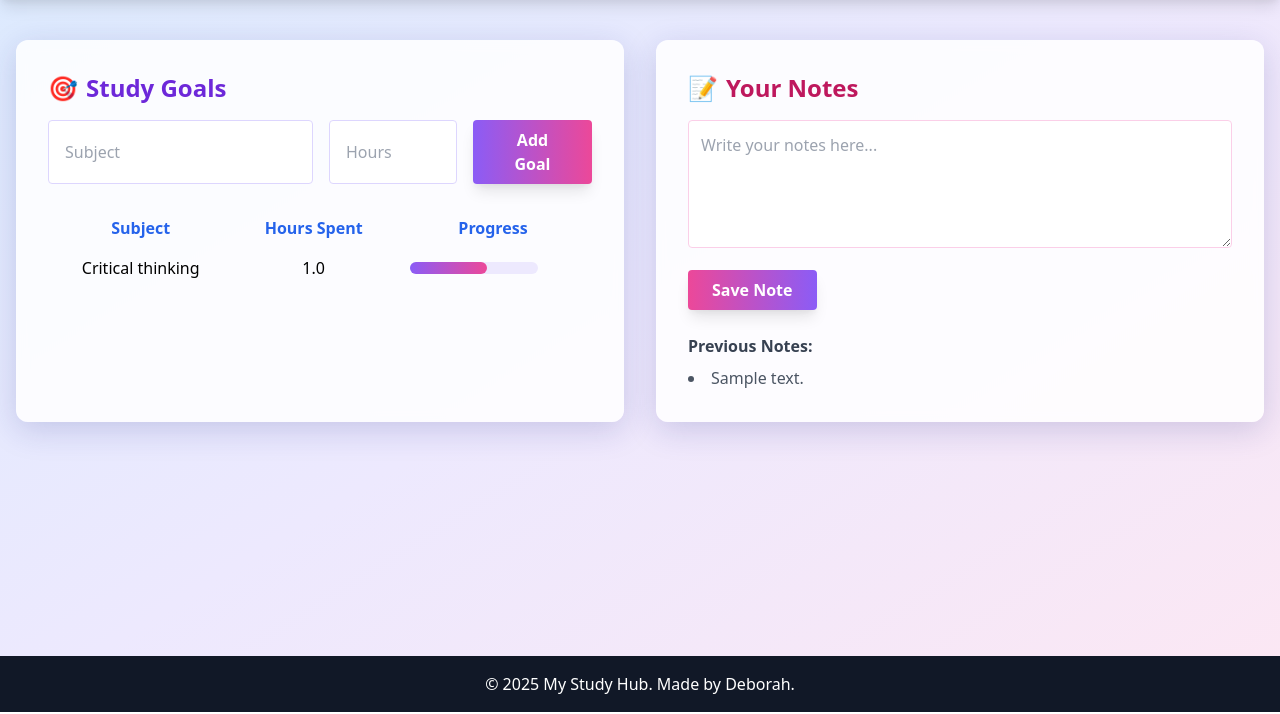
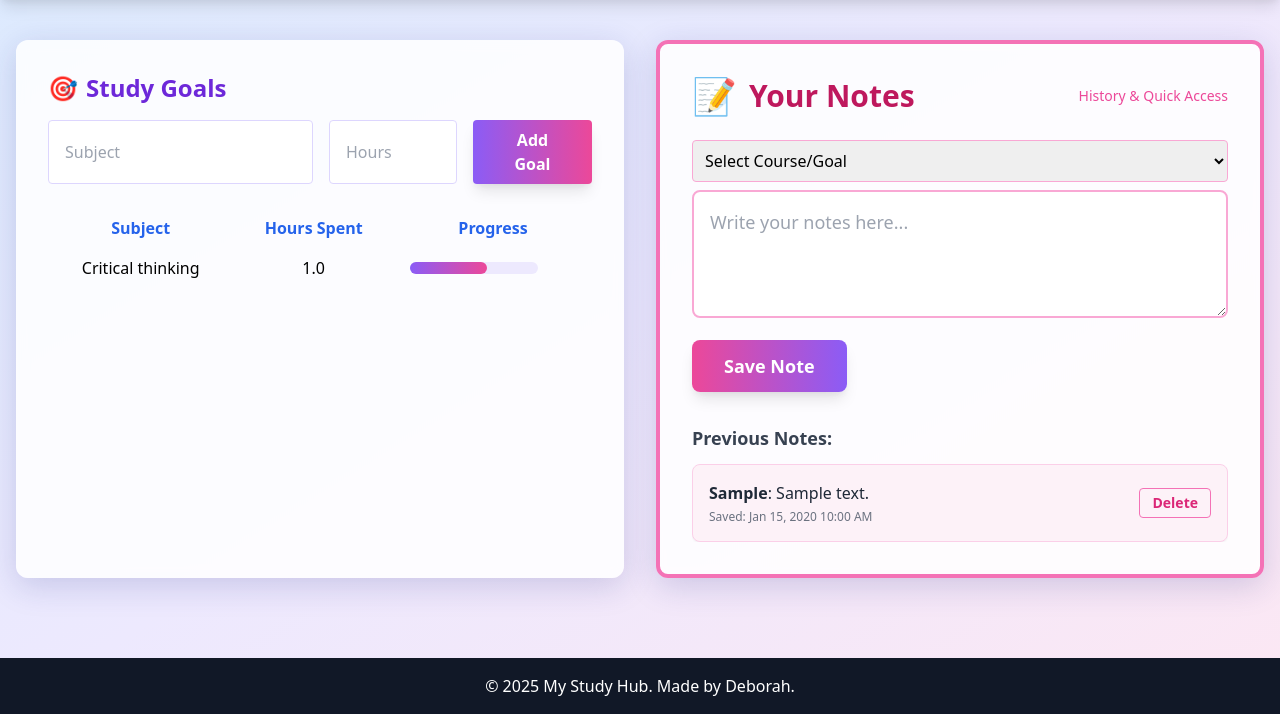
Before and after one commit to derbycodes/mystudyhub, a Flask app: template templates/dashboard.html in a window 1280 px wide. Shown: the part 88-802 px from the top of the page. Run offline with Flask 3, Linux system fonts and the light colour scheme; the template is opened without the code that fills it: values that come from a table or form of the project are taken from there, others are empty; tables that the repository leaves empty hold one stand-in row (values such as "Sample post").

Commit message:
Add note topics, timestamps, and delete note functionality

```diff
--- a/app.py
+++ b/app.py
@@ -3,6 +3,7 @@ from forms import RegistrationForm, LoginForm, StudyGoalForm, NoteForm
 from models import db, User, StudyGoal, Note  # Import db from models.py
 from werkzeug.security import generate_password_hash, check_password_hash
 import secrets
+from flask_login import LoginManager, current_user, login_required
 
 app = Flask(__name__)
 app.config['SECRET_KEY'] = 'your_secret_key'
@@ -11,6 +12,13 @@ db.init_app(app)  # Initialize db with app
 
 # Generate a random secret key
 app.config['SECRET_KEY'] = secrets.token_hex(16)
+
+login_manager = LoginManager()
+login_manager.init_app(app)
+
+@login_manager.user_loader
+def load_user(user_id):
+    return User.query.get(int(user_id))
 
 @app.route('/')
 def home():
@@ -49,12 +57,11 @@ def register():
     return render_template('register.html')
 
 @app.route('/dashboard')
+@login_required
 def dashboard():
-    if 'user_id' not in session:
-        return redirect(url_for('login'))
-    goals = StudyGoal.query.filter_by(user_id=session['user_id']).all()
-    notes = Note.query.filter_by(user_id=session['user_id']).all()
-    return render_template('dashboard.html', goals=goals, notes=notes)
+    goals = StudyGoal.query.filter_by(user_id=current_user.id).all()
+    user_notes = Note.query.filter_by(user_id=current_user.id).all()
+    return render_template('dashboard.html', notes=user_notes, goals=goals)
 
 @app.route('/add_goal', methods=['POST'])
 def add_goal():
@@ -74,10 +81,24 @@ def add_note():
     if 'user_id' not in session:
         return redirect(url_for('login'))
     content = request.form['content']
-    new_note = Note(content=content, user_id=session['user_id'])
+    topic = request.form['topic']  # Get the selected topic from the form
+    new_note = Note(content=content, topic=topic, user_id=session['user_id'])
     db.session.add(new_note)
     db.session.commit()
     flash('Note added!', 'success')
+    return redirect(url_for('dashboard'))
+
+@app.route('/delete_note/<int:note_id>', methods=['POST'])
+def delete_note(note_id):
+    if 'user_id' not in session:
+        return redirect(url_for('login'))
+    note = Note.query.get_or_404(note_id)
+    if note.user_id != session['user_id']:
+        flash('You are not authorized to delete this note.', 'danger')
+        return redirect(url_for('dashboard'))
+    db.session.delete(note)
+    db.session.commit()
+    flash('Note deleted!', 'success')
     return redirect(url_for('dashboard'))
 
 @app.route('/logout')
--- a/models.py
+++ b/models.py
@@ -1,3 +1,4 @@
+from datetime import datetime
 from flask_sqlalchemy import SQLAlchemy
 
 db = SQLAlchemy()
@@ -24,6 +25,8 @@ class StudyGoal(db.Model):
 class Note(db.Model):
     id = db.Column(db.Integer, primary_key=True)
     content = db.Column(db.Text, nullable=False)
+    topic = db.Column(db.String(120), nullable=False)  # Add this field
+    timestamp = db.Column(db.DateTime, default=datetime.utcnow)  # Add this field
     user_id = db.Column(db.Integer, db.ForeignKey('user.id'), nullable=False)
 
     def __repr__(self):
--- a/templates/dashboard.html
+++ b/templates/dashboard.html
@@ -57,22 +57,40 @@
             </section>
 
             <!-- Notes Section -->
-            <section class="glass rounded-xl shadow-xl p-8 flex flex-col">
-                <h2 class="text-2xl font-bold text-pink-700 mb-4 flex items-center">
-                    <span class="mr-2">📝</span> Your Notes
+            <section class="glass rounded-xl shadow-xl p-8 flex flex-col border-4 border-pink-400 bg-white bg-opacity-90">
+                <h2 class="text-3xl font-extrabold text-pink-700 mb-6 flex items-center justify-between">
+                    <span class="flex items-center"><span class="mr-3 text-4xl">📝</span> Your Notes</span>
+                    <span class="text-sm text-pink-500 font-medium">History & Quick Access</span>
                 </h2>
-                <form action="{{ url_for('add_note') }}" method="POST" class="mb-6">
-                    <textarea name="content" class="w-full h-32 p-3 border border-pink-200 rounded focus:outline-none focus:ring-2 focus:ring-pink-400 transition mb-4" placeholder="Write your notes here..." required></textarea>
-                    <button type="submit" class="bg-gradient-to-r from-pink-500 to-purple-500 text-white font-bold px-6 py-2 rounded shadow-lg hover:scale-105 transition">Save Note</button>
+                <form action="{{ url_for('add_note') }}" method="POST" class="mb-8">
+                    <select name="topic" required class="w-full mb-2 p-2 border border-pink-300 rounded">
+                        <option value="">Select Course/Goal</option>
+                        {% for goal in goals %}
+                            <option value="{{ goal.subject }}">{{ goal.subject }}</option>
+                        {% endfor %}
+                    </select>
+                    <textarea name="content" class="w-full h-32 p-4 border-2 border-pink-300 rounded-lg focus:outline-none focus:ring-2 focus:ring-pink-400 transition mb-4 text-lg" placeholder="Write your notes here..." required></textarea>
+                    <button type="submit" class="bg-gradient-to-r from-pink-500 to-purple-500 text-white font-bold px-8 py-3 rounded-lg shadow-lg hover:scale-105 transition text-lg">Save Note</button>
                 </form>
-                <!-- Example notes list (replace with dynamic data in Flask) -->
                 <div>
-                    <h4 class="font-semibold text-gray-700 mb-2">Previous Notes:</h4>
-                    <ul class="list-disc list-inside text-gray-600 space-y-1 max-h-40 overflow-y-auto">
+                    <h4 class="font-semibold text-gray-700 mb-3 text-lg">Previous Notes:</h4>
+                    <ul class="space-y-4 max-h-64 overflow-y-auto">
                         {% for note in notes %}
-        <li>{{ note.content }}</li>
-    {% endfor %}
-</ul>
+                        <li class="bg-pink-50 border border-pink-200 rounded-lg p-4 flex flex-col md:flex-row md:items-center md:justify-between shadow-sm hover:shadow-md transition">
+                            <div>
+                                <div class="text-gray-800 text-base mb-1">
+                                    <strong>{{ note.topic }}</strong>: {{ note.content }}
+                                </div>
+                                <div class="text-xs text-gray-500">Saved: {{ note.timestamp.strftime('%b %d, %Y %I:%M %p') }}</div>
+                            </div>
+                            <form action="{{ url_for('delete_note', note_id=note.id) }}" method="POST" class="mt-2 md:mt-0 md:ml-4">
+                                <button type="submit" class="text-pink-600 hover:text-white hover:bg-pink-500 border border-pink-400 px-3 py-1 rounded transition font-semibold text-sm">Delete</button>
+                            </form>
+                        </li>
+                        {% else %}
+                        <li class="text-gray-400 italic">No notes yet. Start by adding one above!</li>
+                        {% endfor %}
+                    </ul>
                 </div>
             </section>
         </div>
```
